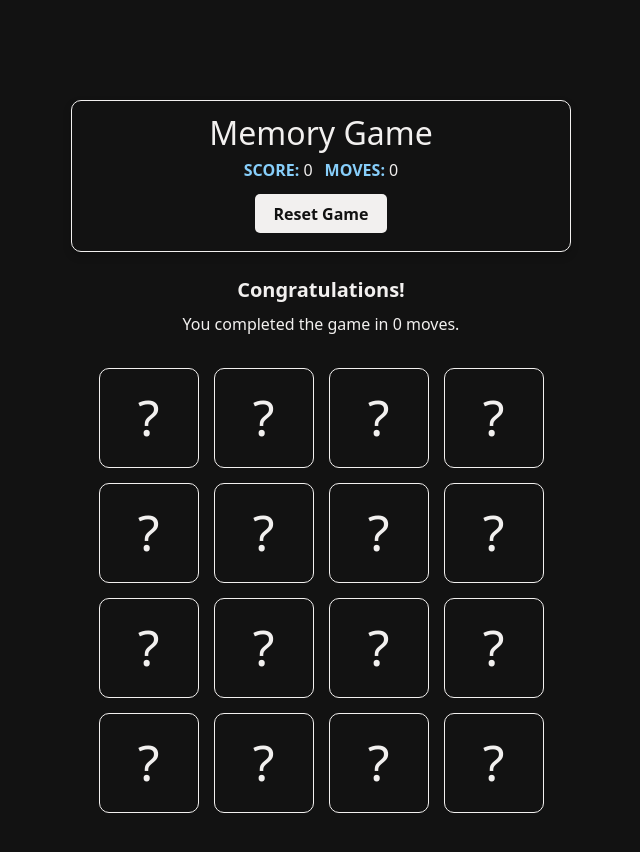
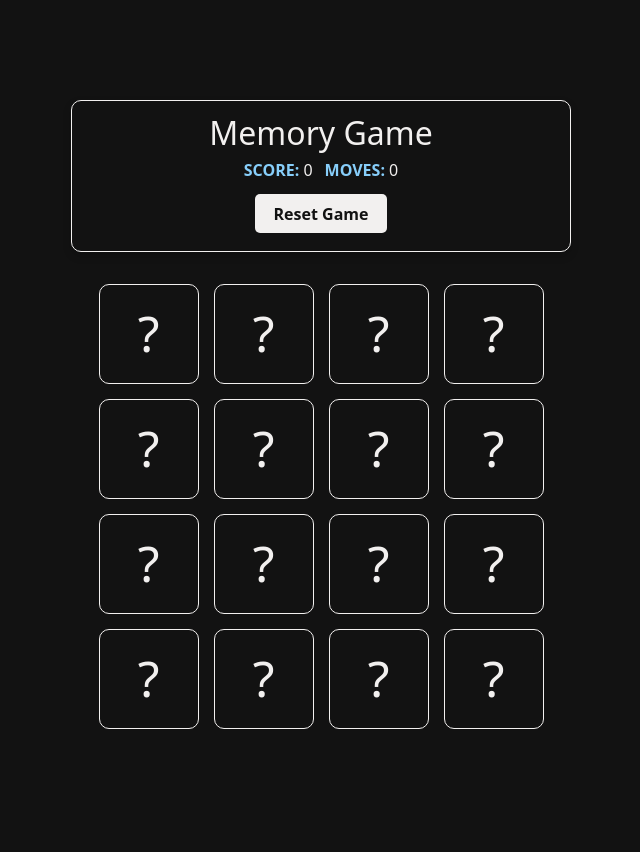
Before and after one commit to aanshkapadia/memory-game, a React (Vite) app: page / in a window 1280 px wide. Shown: the top 852 px of the page, without its empty margins (319-959 px from the left). After the commit the page ends 829 px from the top, so only its background shows below. Built offline with nearby package versions, Linux system fonts and the light colour scheme.

Commit message:
Add win notification upon game completion

```diff
--- a/src/App.jsx
+++ b/src/App.jsx
@@ -136,6 +136,8 @@ function App() {
         }
     };
 
+    const isGameComplete = matchedCards.length == cardValues.length;
+
     // Render game UI
     return (
         <div className="app-container">
@@ -144,7 +146,7 @@ function App() {
                 moves={moves}
                 resetGame={initializeGame}
             />
-            <WinMessage moves={moves} />
+            {isGameComplete && <WinMessage moves={moves} />}
             <div className="cards-grid-container mt-8">
                 <div className="cards-grid grid justify-center">
                     {cards.map((card) => (
```
